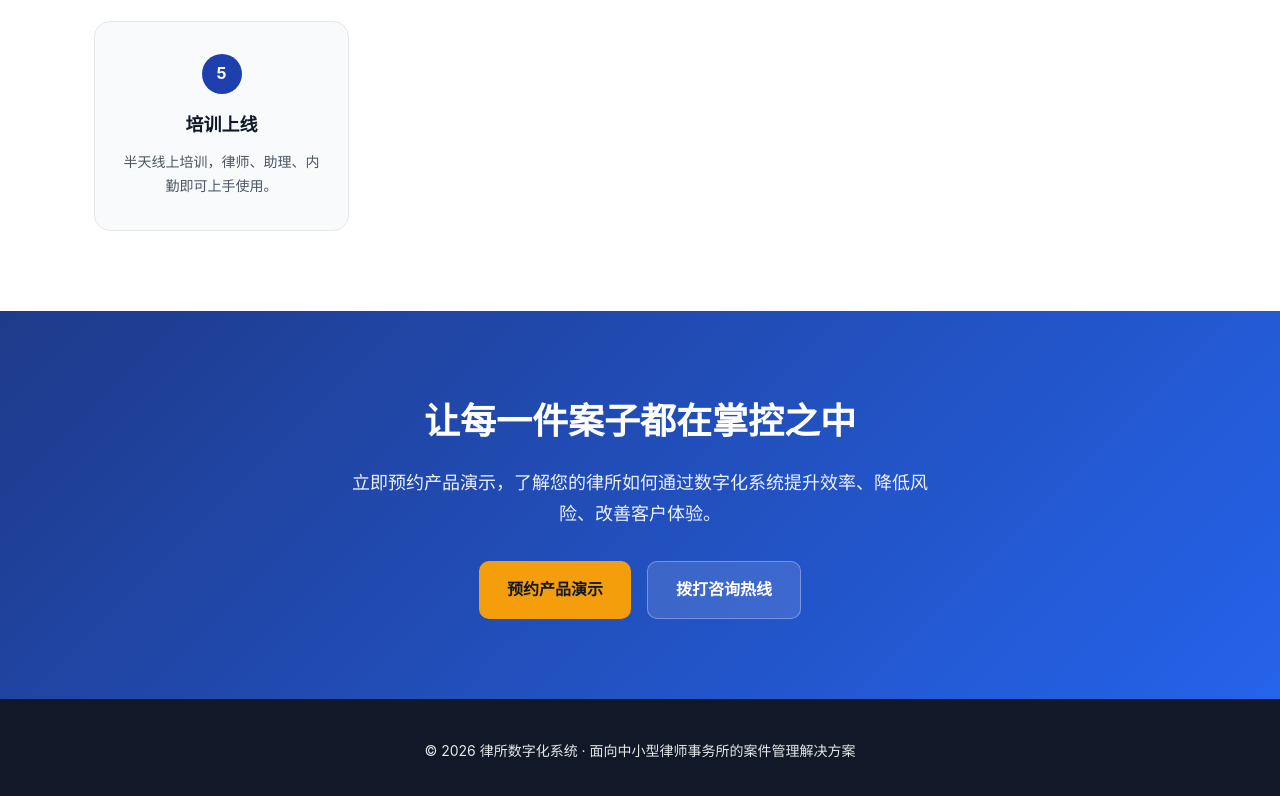
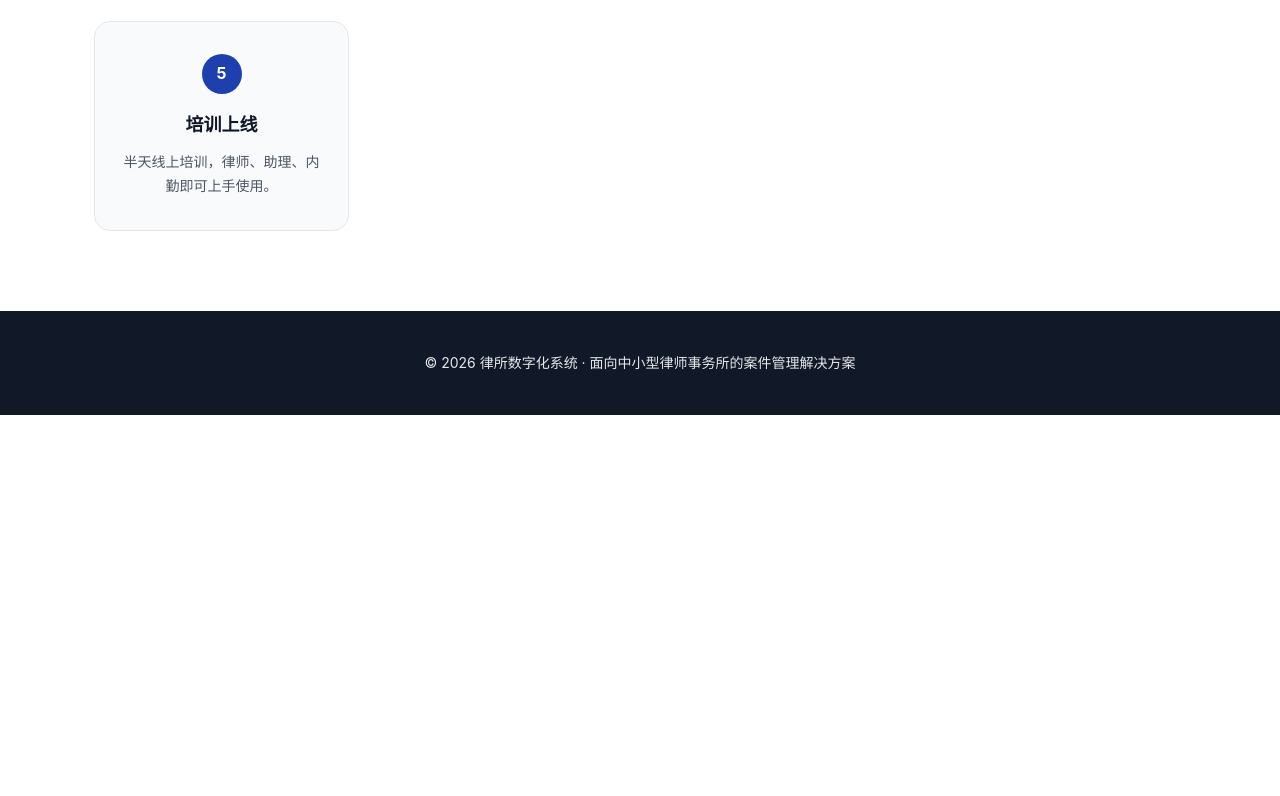
Before and after one commit to TireYang/law-firm-sales-proposal, a plain HTML site: page sales-proposal.html in a window 1280 px wide. Shown: the part 6184-6980 px from the top of the page. After the commit the page ends 6599 px from the top, so only its background shows below. Drawn offline with Linux system fonts and the light colour scheme.

Commit message:
Remove duplicate CTA sections from architecture and sales pages

```diff
--- a/sales-proposal.html
+++ b/sales-proposal.html
@@ -1028,17 +1028,6 @@
     </div>
   </section>
 
-  <!-- CTA -->
-  <section class="cta" id="contact">
-    <div class="container">
-      <h2>让每一件案子都在掌控之中</h2>
-      <p>立即预约产品演示，了解您的律所如何通过数字化系统提升效率、降低风险、改善客户体验。</p>
-      <div class="hero-cta" style="justify-content: center;">
-        <a href="mailto:contact@example.com" class="btn btn-primary">预约产品演示</a>
-        <a href="tel:400-000-0000" class="btn btn-secondary">拨打咨询热线</a>
-      </div>
-    </div>
-  </section>
 
   <!-- Footer -->
   <footer>
```
Also changed, not shown: architecture-technical.html (+0 -7 lines).
